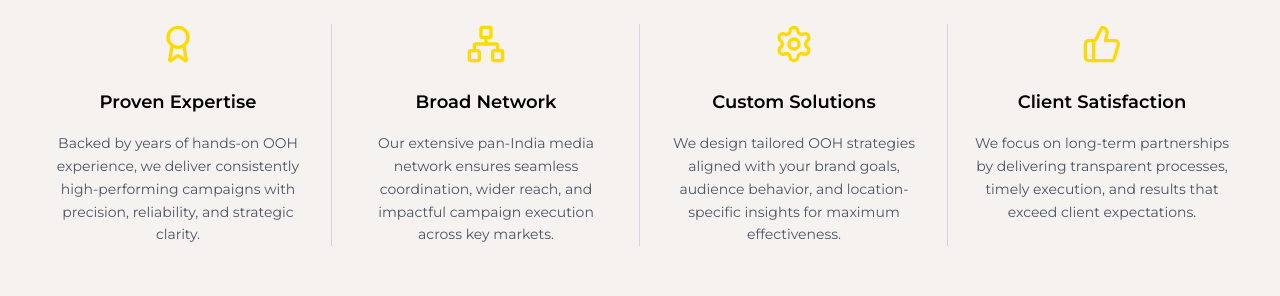
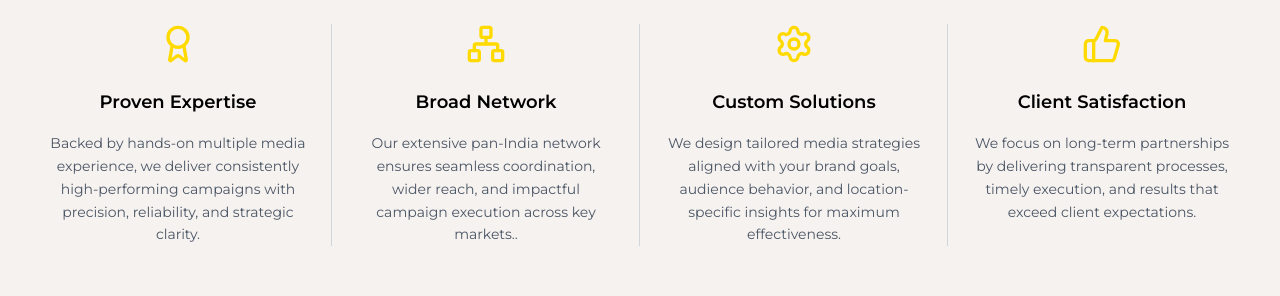
Before and after one commit to uttamgupta628/wide, a React (Vite) app: page / in a window 1280 px wide. Shown: the part 3480-3776 px from the top of the page. Built offline with nearby package versions, Linux system fonts and the light colour scheme; a web font is replaced by a local one.

Commit message:
choose us

```diff
--- a/src/components/sections/Choseus.tsx
+++ b/src/components/sections/Choseus.tsx
@@ -6,17 +6,17 @@ const items = [
   {
     icon: <Award className="w-10 h-10 text-[#FFDA00]" />,
     title: "Proven Expertise",
-    desc: "Backed by years of hands-on OOH experience, we deliver consistently high-performing campaigns with precision, reliability, and strategic clarity.",
+    desc: "Backed by hands-on multiple media experience, we deliver consistently high-performing campaigns with precision, reliability, and strategic clarity.",
   },
   {
     icon: <Network className="w-10 h-10 text-[#FFDA00]" />,
     title: "Broad Network",
-    desc: "Our extensive pan-India media network ensures seamless coordination, wider reach, and impactful campaign execution across key markets.",
+    desc: "Our extensive pan-India network ensures seamless coordination, wider reach, and impactful campaign execution across key markets..",
   },
   {
     icon: <Settings className="w-10 h-10 text-[#FFDA00]" />,
     title: "Custom Solutions",
-    desc: "We design tailored OOH strategies aligned with your brand goals, audience behavior, and location-specific insights for maximum effectiveness.",
+    desc: "We design tailored media strategies aligned with your brand goals, audience behavior, and location-specific insights for maximum effectiveness.",
   },
   {
     icon: <ThumbsUp className="w-10 h-10 text-[#FFDA00]" />,
```
